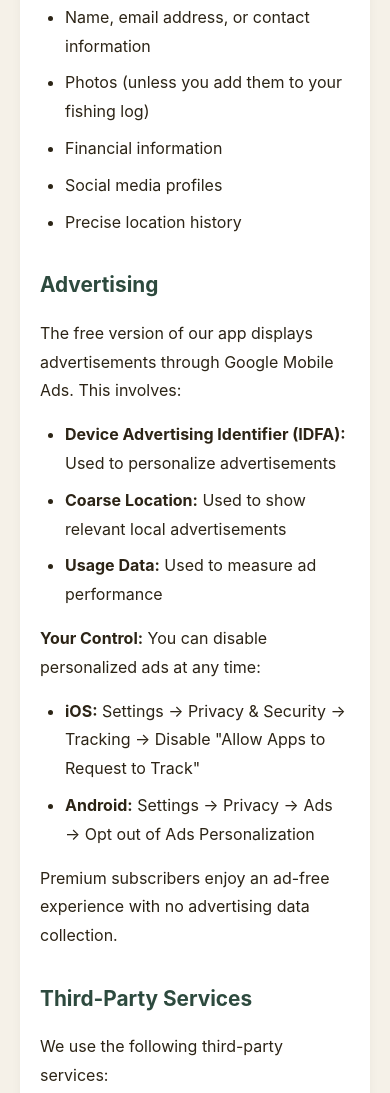
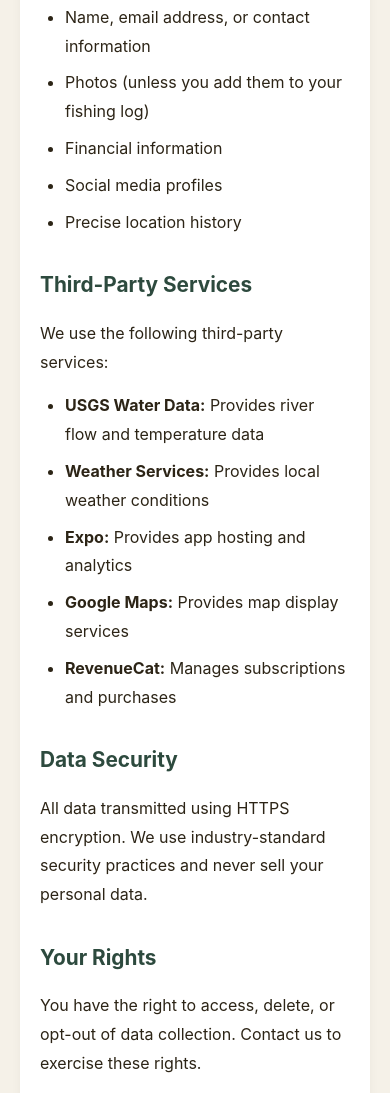
Before and after one commit to luketrivisonno-dotcom/montana-fishing-reports, a website: page website/privacy.html in a window 390 px wide. Shown: the part 1721-2814 px from the top of the page. Drawn offline with Linux system fonts and the light colour scheme.

Commit message:
remove: NSUserTrackingUsageDescription and advertising from privacy policy
- Removed NSUserTrackingUsageDescription from app.json infoPlist
- Removed Advertising section from privacy policies
- Removed Google Mobile Ads from third-party services list

Note: Ads will still show but won't be personalized (no IDFA tracking)

```diff
--- a/mobile-app/app.json
+++ b/mobile-app/app.json
@@ -20,8 +20,7 @@
       "infoPlist": {
         "NSLocationWhenInUseUsageDescription": "This app uses your location to show nearby rivers and access points.",
         "NSLocationAlwaysAndWhenInUseUsageDescription": "This app uses your location to show nearby rivers and access points.",
-        "ITSAppUsesNonExemptEncryption": false,
-        "NSUserTrackingUsageDescription": "This identifier will be used to deliver personalized ads to you."
+        "ITSAppUsesNonExemptEncryption": false
       },
     },
     "android": {
--- a/website/privacy.html
+++ b/website/privacy.html
@@ -113,20 +113,6 @@
             <li>Precise location history</li>
         </ul>
 
-        <h2>Advertising</h2>
-        <p>The free version of our app displays advertisements through Google Mobile Ads. This involves:</p>
-        <ul>
-            <li><strong>Device Advertising Identifier (IDFA):</strong> Used to personalize advertisements</li>
-            <li><strong>Coarse Location:</strong> Used to show relevant local advertisements</li>
-            <li><strong>Usage Data:</strong> Used to measure ad performance</li>
-        </ul>
-        <p><strong>Your Control:</strong> You can disable personalized ads at any time:</p>
-        <ul>
-            <li><strong>iOS:</strong> Settings → Privacy & Security → Tracking → Disable "Allow Apps to Request to Track"</li>
-            <li><strong>Android:</strong> Settings → Privacy → Ads → Opt out of Ads Personalization</li>
-        </ul>
-        <p>Premium subscribers enjoy an ad-free experience with no advertising data collection.</p>
-
         <h2>Third-Party Services</h2>
         <p>We use the following third-party services:</p>
         <ul>
@@ -134,7 +120,6 @@
             <li><strong>Weather Services:</strong> Provides local weather conditions</li>
             <li><strong>Expo:</strong> Provides app hosting and analytics</li>
             <li><strong>Google Maps:</strong> Provides map display services</li>
-            <li><strong>Google Mobile Ads:</strong> Displays advertisements (free users only)</li>
             <li><strong>RevenueCat:</strong> Manages subscriptions and purchases</li>
         </ul>
 
```
Also changed, not shown: public/privacy.html (+0 -15 lines).
